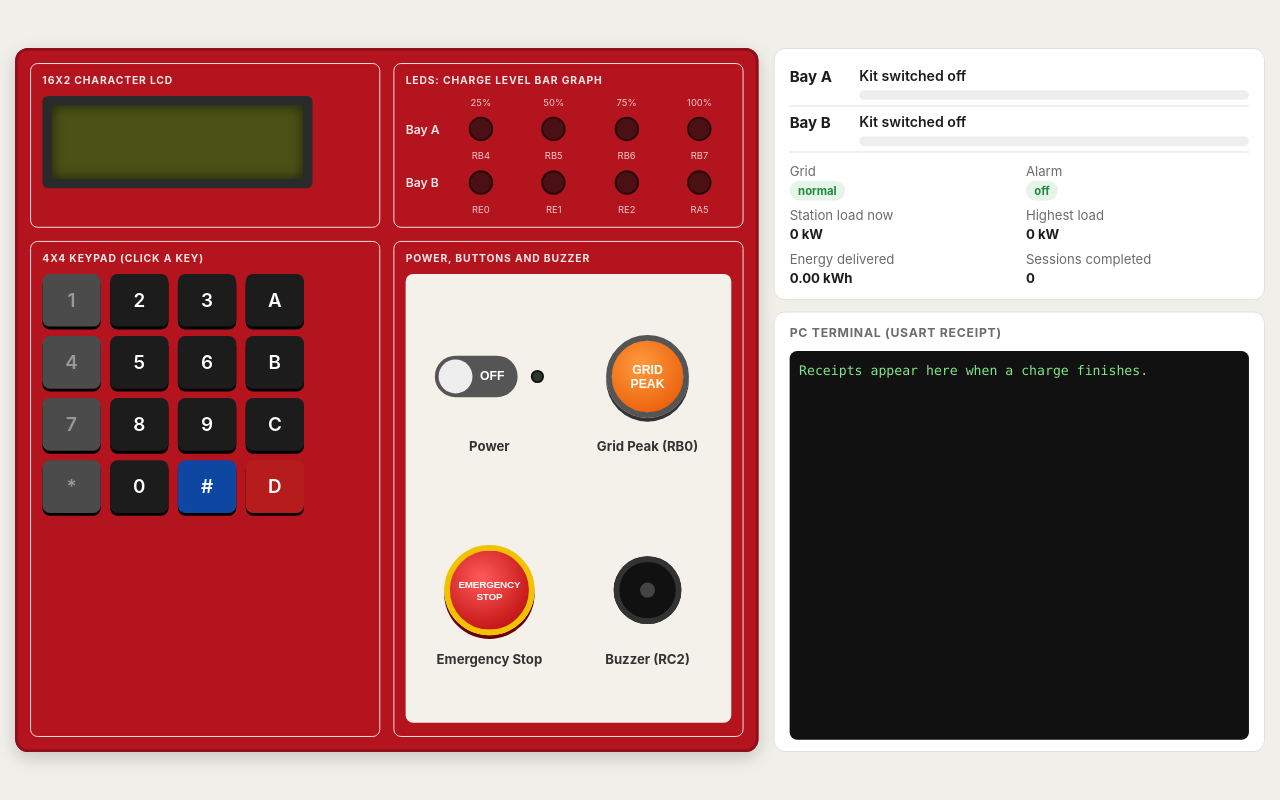
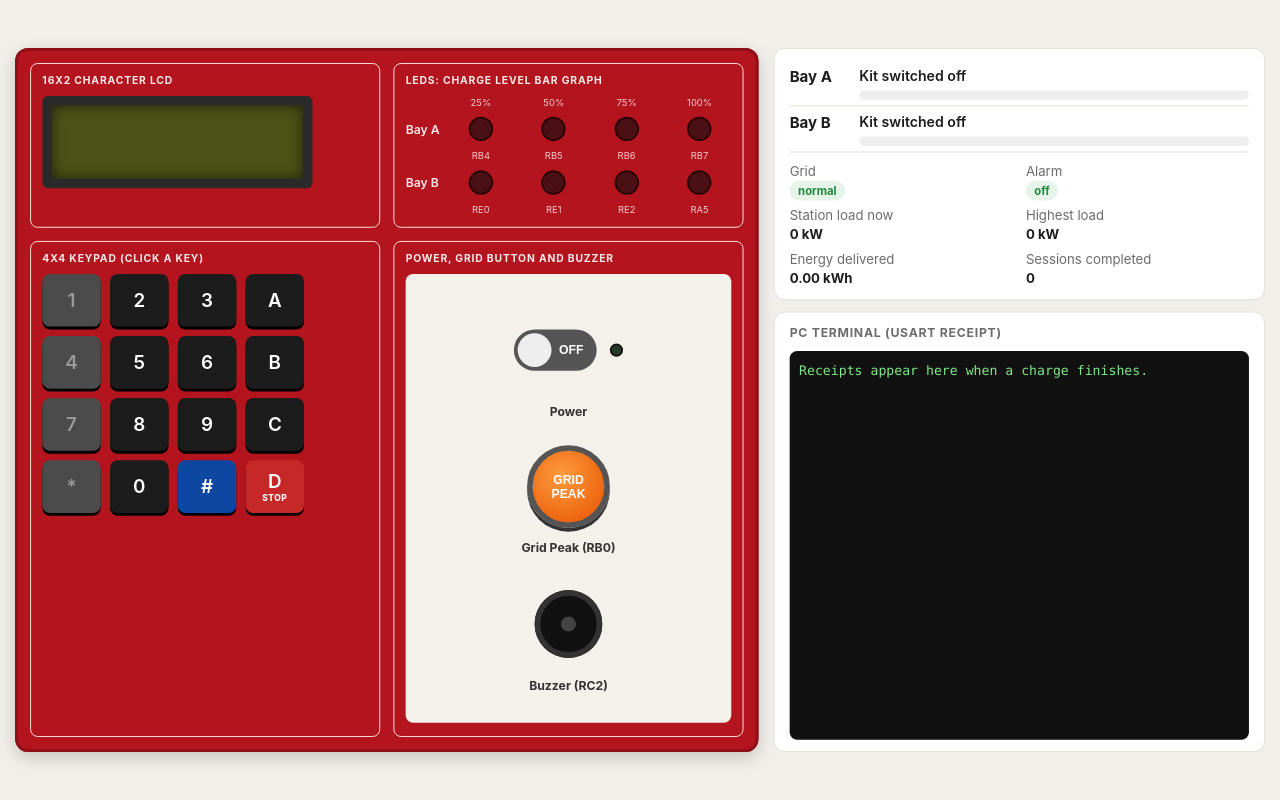
Before and after one commit to rxzalii/ptk40a-ev-twin, a plain HTML site: page index.html in a window 1280 px wide. Drawn offline with Linux system fonts and the light colour scheme.

Commit message:
Buang butang emergency, guna keypad D sebagai STOP

```diff
--- a/index.html
+++ b/index.html
@@ -61,14 +61,15 @@ main > section { min-height: 0; }
 .key:active, .key.down { transform: translateY(2px); box-shadow: 0 1px 0 #000; background: #3a3a3a; }
 .key.dead { background: #4b4b4b; color: #999; }
 .key.special { background: #0d47a1; }
-.key.estop { background: #b71c1c; }
+.key.estop { background: #c62828; display: flex; flex-direction: column; align-items: center; justify-content: center; line-height: 1; }
+.key .sub { font-size: 9px; font-weight: 800; letter-spacing: .06em; margin-top: 3px; }
 .keynote { color: var(--silk); font-size: 11px; margin-top: 8px; opacity: .9; max-width: 240px; }
 
 .bb { background: #f4f1ea; border-radius: 8px; padding: 18px 12px; height: calc(100% - 26px);
-  display: grid; grid-template-columns: 1fr 1fr; grid-template-rows: 1fr 1fr; gap: 14px; }
-.ctl { display: flex; flex-direction: column; align-items: center; justify-content: center; gap: 12px; }
-.ctl-face { height: 104px; display: flex; align-items: center; justify-content: center; gap: 10px; }
-.ctl-name { font-size: 14px; font-weight: 700; color: #333; text-align: center; }
+  display: grid; grid-template-columns: 1fr; align-content: space-evenly; gap: 8px; }
+.ctl { display: flex; flex-direction: column; align-items: center; justify-content: center; gap: 6px; }
+.ctl-face { height: 100px; display: flex; align-items: center; justify-content: center; gap: 10px; }
+.ctl-name { font-size: 13px; font-weight: 700; color: #333; text-align: center; }
 .bbitem { display: flex; gap: 16px; align-items: center; }
 .gridbtn { width: 88px; height: 88px; flex: none; border-radius: 50%; border: 6px solid #555;
   background: radial-gradient(circle at 40% 35%, #ff9b3d, #e65100); color: #fff; font-weight: 700;
@@ -91,10 +92,6 @@ main > section { min-height: 0; }
 .pwrbtn.on::before { left: 48px; }
 .pwrled { width: 14px; height: 14px; border-radius: 50%; background: #2a3a2a; border: 2px solid #111; }
 .pwrled.on { background: #4cff4c; box-shadow: 0 0 10px 3px rgba(76,255,76,.7); }
-.bigstop { width: 96px; height: 96px; flex: none; padding: 0; border-radius: 50%; border: 6px solid #f2c200; cursor: pointer;
-  background: radial-gradient(circle at 40% 35%, #ff5a5a, #b00000); color: #fff; font-weight: 800; font-size: 10.5px; letter-spacing: -.02em;
-  box-shadow: 0 4px 0 #6b0000; line-height: 1.15; }
-.bigstop:active, .bigstop.down { transform: translateY(3px); box-shadow: 0 1px 0 #6b0000; }
 .board.off button { cursor: not-allowed; }
 .bbtext b { display: block; }
 
@@ -155,7 +152,7 @@ kbd { background: #1c1c1c; color: #fff; border-radius: 4px; padding: 0 6px; font
       </div>
 
       <div class="mod">
-        <h3>Power, buttons and buzzer</h3>
+        <h3>Power, grid button and buzzer</h3>
         <div class="bb">
           <div class="ctl">
             <div class="ctl-face power"><button class="pwrbtn" id="power">OFF</button><div class="pwrled" id="pwrled"></div></div>
@@ -164,10 +161,6 @@ kbd { background: #1c1c1c; color: #fff; border-radius: 4px; padding: 0 6px; font
           <div class="ctl">
             <div class="ctl-face"><button class="gridbtn" id="gridbtn">GRID<br>PEAK</button></div>
             <div class="ctl-name">Grid Peak (RB0)</div>
-          </div>
-          <div class="ctl">
-            <div class="ctl-face"><button class="bigstop" id="estopbtn">EMERGENCY<br>STOP</button></div>
-            <div class="ctl-name">Emergency Stop</div>
           </div>
           <div class="ctl">
             <div class="ctl-face"><div class="buzz" id="buzz"><div class="body"></div></div></div>
@@ -329,18 +322,14 @@ function buildUI() {
   KEYS.forEach((row) => row.forEach((k, c) => {
     const b = document.createElement("button");
     b.className = "key" + (c === 0 ? " dead" : k === "D" ? " estop" : k === "#" ? " special" : "");
-    b.textContent = k; b.dataset.k = k;
-    b.title = c === 0 ? "Column 1 = RB0 (INT0) - disabled" : k === "D" ? "Emergency stop" : k === "#" ? "Reset / main menu" : "";
+    if (k === "D") b.innerHTML = 'D<span class="sub">STOP</span>'; else b.textContent = k;
+    b.dataset.k = k;
+    b.title = c === 0 ? "Column 1 = RB0 (INT0) - disabled" : k === "D" ? "D = EMERGENCY STOP" : k === "#" ? "Reset / main menu" : "";
     b.addEventListener("click", () => pressKey(k));
     kp.appendChild(b);
   }));
   $("gridbtn").addEventListener("click", pressGrid);
   $("power").addEventListener("click", () => setPower(!powered));
-  $("estopbtn").addEventListener("click", () => {
-    if (!powered) return;
-    pressKey("D");
-    $("estopbtn").classList.add("down"); setTimeout(() => $("estopbtn").classList.remove("down"), 180);
-  });
   document.addEventListener("keydown", e => {
     if (e.metaKey || e.ctrlKey || e.altKey) return;
     let k = e.key.length === 1 ? e.key.toUpperCase() : "";
```
